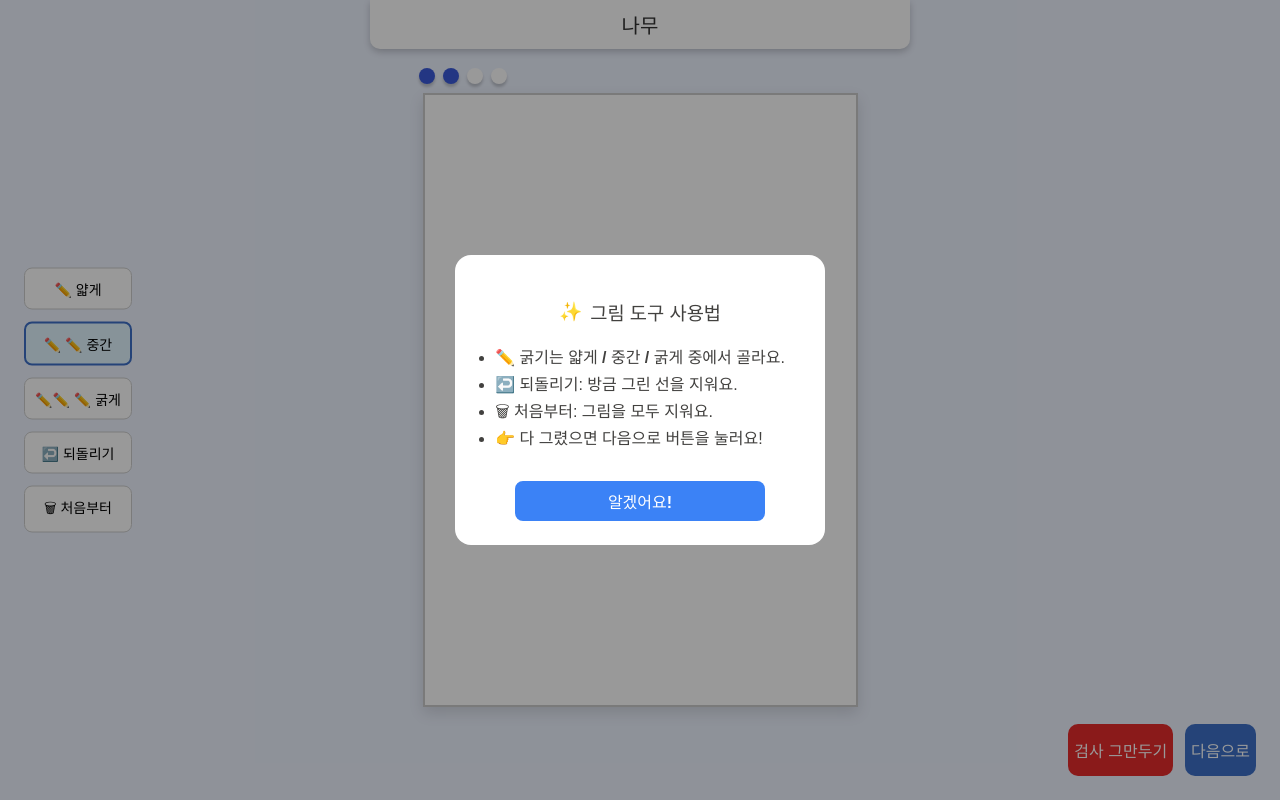
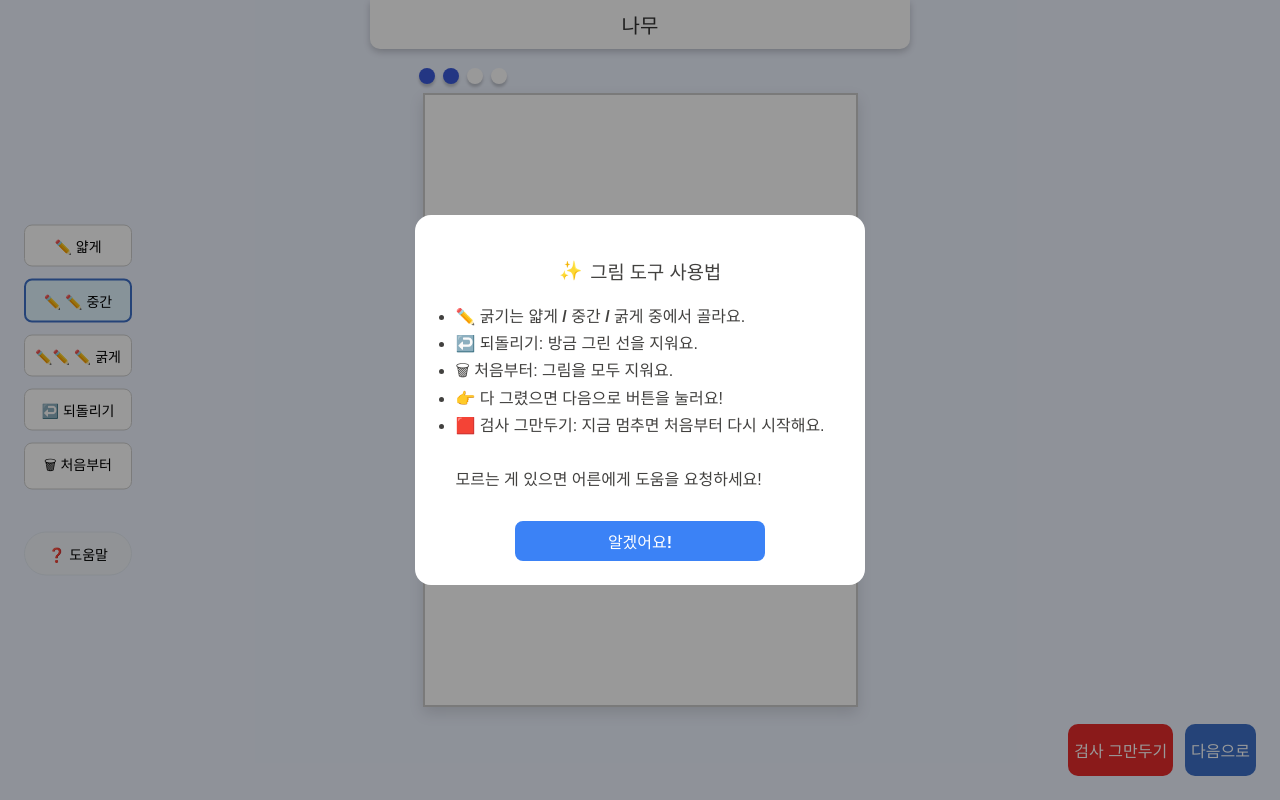
Before and after one commit to KIMCHAEYI/Blender-2025DigitalProject1, a React (Vite) app in the folder frontend/: page /test/tree/canvas in a window 1280 px wide. Built offline with nearby package versions, Linux system fonts and the light colour scheme; a web font is replaced by a local one.

Commit message:
민주:전체수정중2

```diff
--- a/frontend/src/components/CanvasTemplate.css
+++ b/frontend/src/components/CanvasTemplate.css
@@ -94,6 +94,26 @@
   display: block;
 }
 
+.btn-toolbar.btn-help {
+  min-width: 90px;
+  min-height: 44px;
+  border-radius: 999px;
+  background: #f1f5f9;
+  border: 1px solid #e2e8f0;
+  font-weight: 600;
+  display: inline-flex;
+  align-items: center;
+  justify-content: center;
+  margin-top: 30px;
+  gap: 6px;
+}
+.btn-toolbar.btn-help:hover {
+  background: #e8eef7;
+}
+.btn-toolbar.btn-help:active {
+  transform: translateY(1px);
+}
+
 /* 진행 점: 캔버스 상단 좌측에 고정 */
 .progress-indicator.static-overlay {
   position: absolute;
--- a/frontend/src/components/CanvasTemplate.jsx
+++ b/frontend/src/components/CanvasTemplate.jsx
@@ -242,6 +242,15 @@ export default function CanvasTemplate({
           >
             🗑 처음부터
           </button>
+          <button
+            type="button"
+            className="btn-toolbar btn-help"
+            onClick={() => setShowGuide(true)}
+            aria-label="그림 도구 도움말 열기"
+            title="도움말"
+          >
+            ❓ 도움말
+          </button>
         </div>
 
         <div className="canvas-wrapper">
@@ -328,6 +337,12 @@ export default function CanvasTemplate({
               <li>
                 👉 다 그렸으면 <b>다음으로</b> 버튼을 눌러요!
               </li>
+              <li>
+                🟥 <b>검사 그만두기</b>: 지금 멈추면 <b>처음부터 다시 시작</b>
+                해요.
+              </li>
+              <br />
+              모르는 게 있으면 어른에게 도움을 요청하세요!
             </ul>
             <button
               className="modal-button confirm"
@@ -384,8 +399,8 @@ export default function CanvasTemplate({
           onClick={() => setShowCancelModal(false)}
         >
           <div className="modal-content" onClick={(e) => e.stopPropagation()}>
-            <h3>정말 그만두시겠습니까?</h3>
-            <p>페이지를 나가면 처음부터 다시 시작해야 합니다.</p>
+            <h3>나중에 다시 할래요</h3>
+            <p>지금 멈추면 처음부터 다시 시작해요</p>
             <div className="modal-buttons">
               <button
                 className="modal-button confirm"
```
